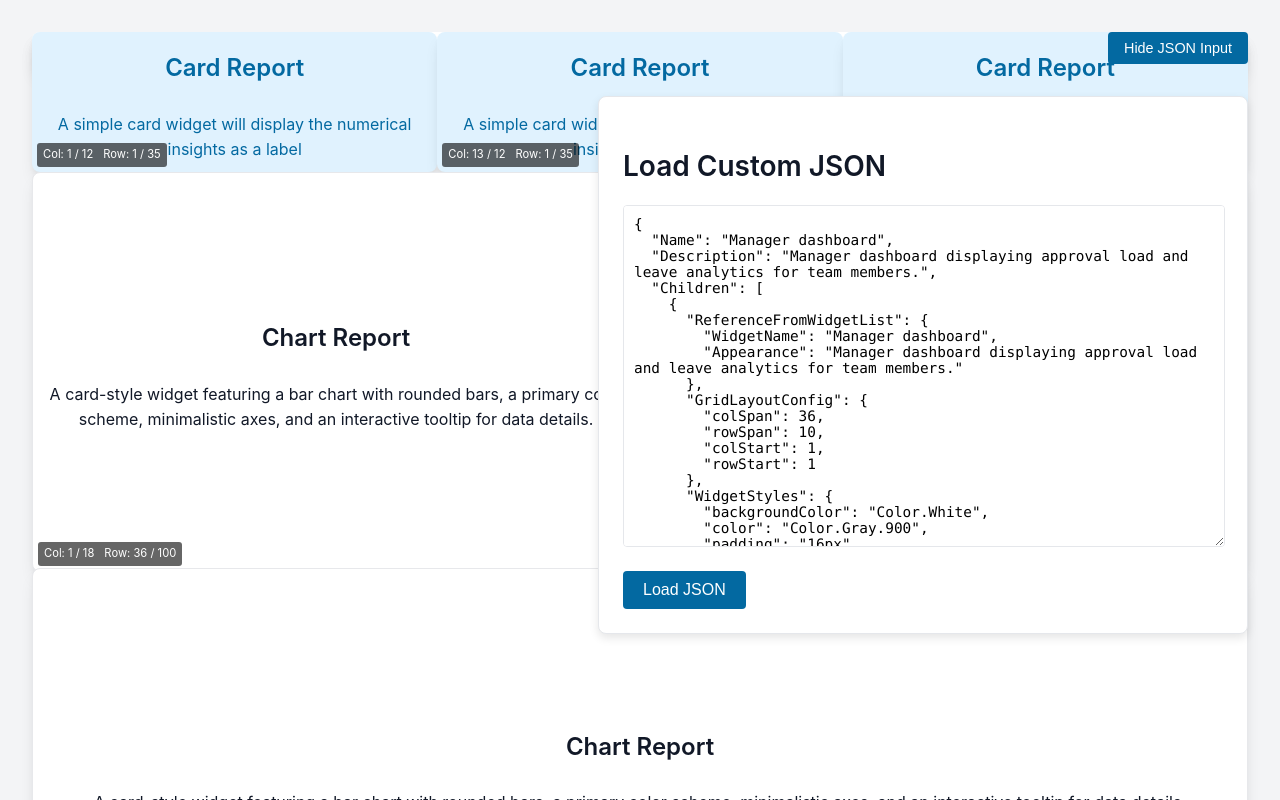
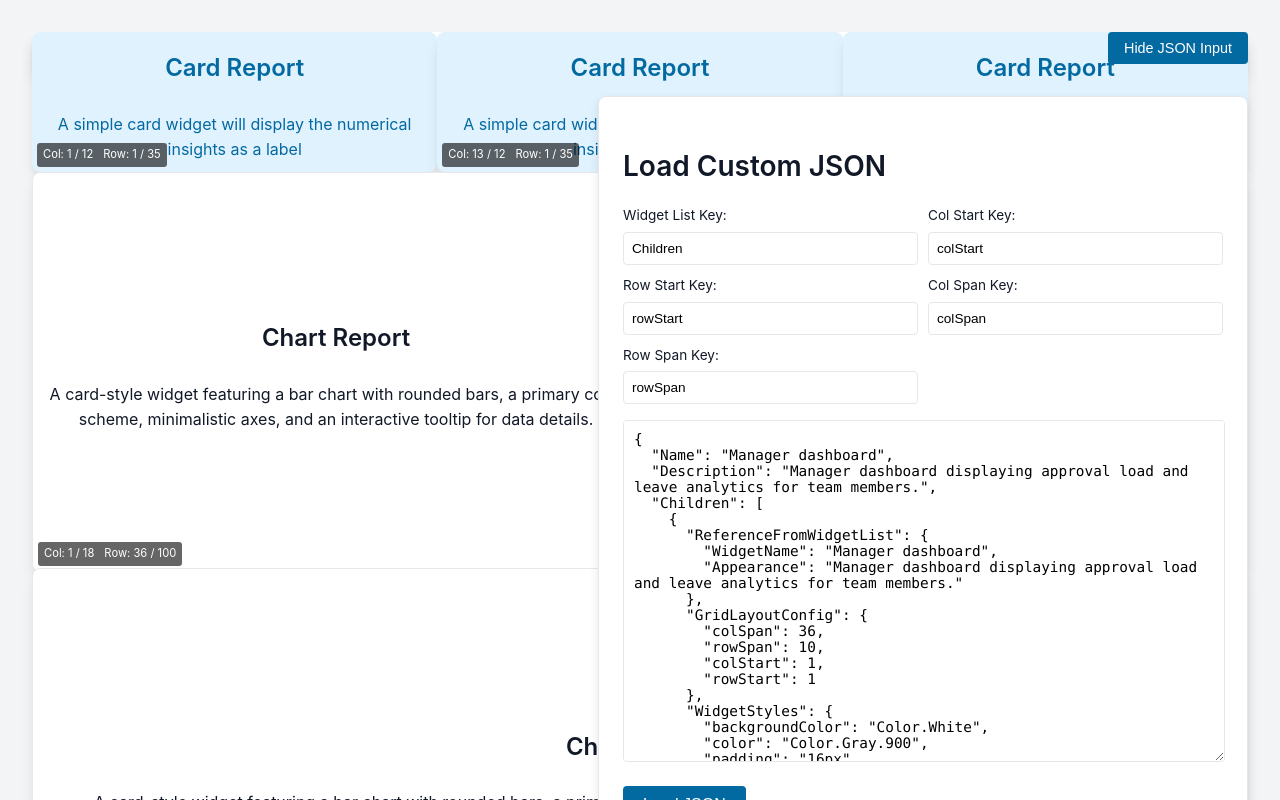
Before and after one commit to satheesh66/grid_preview, a React (Vite) app: page / in a window 1280 px wide. Both pictures are taken after a click on the button "Show JSON Input". Shown: the top 800 px of the page. Built offline with nearby package versions, Linux system fonts and the light colour scheme.

Commit message:
Feat: Allow configurable JSON keys for widget list and grid properties

```diff
--- a/src/App.css
+++ b/src/App.css
@@ -1,6 +1,8 @@
 .dashboard {
   padding: 2rem;
   position: relative; /* Added for positioning context */
+  max-width: 1400px; /* Max width for centering */
+  margin: 0 auto; /* Center the dashboard */
 }
 
 .json-toggle-section {
@@ -48,12 +50,34 @@
   color: var(--color-gray-900);
 }
 
+.key-config-section {
+  display: grid;
+  grid-template-columns: 1fr 1fr;
+  gap: 10px;
+  margin-bottom: 1rem;
+}
+
+.key-config-section label {
+  display: flex;
+  flex-direction: column;
+  font-size: 0.85rem;
+  color: var(--color-gray-900);
+}
+
+.key-config-section input[type="text"] {
+  padding: 8px;
+  border: 1px solid var(--color-gray-200);
+  border-radius: 4px;
+  font-size: 0.85rem;
+  margin-top: 5px;
+}
+
 .json-input-section textarea {
   width: calc(100% - 20px); /* Adjust for padding */
   padding: 10px;
   border: 1px solid var(--color-gray-200);
   border-radius: 4px;
-  font-family: "Fira Code", "Consolas", monospace;
+  font-family: 'Fira Code', 'Consolas', monospace;
   font-size: 0.9rem;
   margin-bottom: 1rem;
   resize: vertical;
@@ -98,8 +122,7 @@
 }
 
 .widget {
-  box-shadow: 0 10px 15px -3px rgba(0, 0, 0, 0.1),
-    0 4px 6px -2px rgba(0, 0, 0, 0.05);
+  box-shadow: 0 10px 15px -3px rgba(0, 0, 0, 0.1), 0 4px 6px -2px rgba(0, 0, 0, 0.05);
   border-radius: 8px;
   display: flex;
   flex-direction: column;
@@ -159,10 +182,7 @@
   }
 
   .grid-container {
-    grid-template-columns: repeat(
-      auto-fit,
-      minmax(200px, 1fr)
-    ); /* Reflow widgets */
+    grid-template-columns: repeat(auto-fit, minmax(200px, 1fr)); /* Reflow widgets */
     margin-top: 1rem; /* Add some top margin */
   }
 
--- a/src/App.jsx
+++ b/src/App.jsx
@@ -1,4 +1,3 @@
-
 import React, { useState } from 'react';
 import initialData from './data.json';
 import Widget from './components/Widget';
@@ -8,7 +7,14 @@ const App = () => {
   const [jsonData, setJsonData] = useState(initialData);
   const [jsonInput, setJsonInput] = useState(JSON.stringify(initialData, null, 2));
   const [error, setError] = useState(null);
-  const [showJsonInput, setShowJsonInput] = useState(false); // New state for visibility
+  const [showJsonInput, setShowJsonInput] = useState(false);
+
+  // New state variables for configurable keys
+  const [widgetListKey, setWidgetListKey] = useState("Children");
+  const [colStartKey, setColStartKey] = useState("colStart");
+  const [rowStartKey, setRowStartKey] = useState("rowStart");
+  const [colSpanKey, setColSpanKey] = useState("colSpan");
+  const [rowSpanKey, setRowSpanKey] = useState("rowSpan");
 
   const handleJsonChange = (event) => {
     setJsonInput(event.target.value);
@@ -17,12 +23,13 @@ const App = () => {
   const loadJson = () => {
     try {
       const parsedData = JSON.parse(jsonInput);
-      if (!parsedData.Children || !Array.isArray(parsedData.Children)) {
-        throw new Error("Invalid JSON structure: 'Children' array is missing or not an array.");
+      // Use the dynamic widgetListKey
+      if (!parsedData[widgetListKey] || !Array.isArray(parsedData[widgetListKey])) {
+        throw new Error(`Invalid JSON structure: '${widgetListKey}' array is missing or not an array.`);
       }
       setJsonData(parsedData);
       setError(null);
-      setShowJsonInput(false); // Hide input after loading
+      setShowJsonInput(false);
     } catch (e) {
       setError("Invalid JSON: " + e.message);
       console.error("JSON parsing error:", e);
@@ -33,7 +40,8 @@ const App = () => {
     setShowJsonInput(!showJsonInput);
   };
 
-  const { Children } = jsonData;
+  // Use the dynamic widgetListKey to get the children array
+  const children = jsonData[widgetListKey] || [];
 
   return (
     <div className="dashboard">
@@ -46,6 +54,23 @@ const App = () => {
       {showJsonInput && (
         <div className="json-input-section">
           <h2>Load Custom JSON</h2>
+          <div className="key-config-section">
+            <label>Widget List Key:
+              <input type="text" value={widgetListKey} onChange={(e) => setWidgetListKey(e.target.value)} />
+            </label>
+            <label>Col Start Key:
+              <input type="text" value={colStartKey} onChange={(e) => setColStartKey(e.target.value)} />
+            </label>
+            <label>Row Start Key:
+              <input type="text" value={rowStartKey} onChange={(e) => setRowStartKey(e.target.value)} />
+            </label>
+            <label>Col Span Key:
+              <input type="text" value={colSpanKey} onChange={(e) => setColSpanKey(e.target.value)} />
+            </label>
+            <label>Row Span Key:
+              <input type="text" value={rowSpanKey} onChange={(e) => setRowSpanKey(e.target.value)} />
+            </label>
+          </div>
           <textarea
             value={jsonInput}
             onChange={handleJsonChange}
@@ -58,11 +83,16 @@ const App = () => {
         </div>
       )}
 
-      {/* Removed section-divider */}
-
       <div className="grid-container">
-        {Children.map((widget) => (
-          <Widget key={widget.WidgetMetadata.FlowId} widget={widget} />
+        {children.map((widget, index) => (
+          <Widget
+            key={widget.WidgetMetadata ? widget.WidgetMetadata.FlowId : index}
+            widget={widget}
+            colStartKey={colStartKey}
+            rowStartKey={rowStartKey}
+            colSpanKey={colSpanKey}
+            rowSpanKey={rowSpanKey}
+          />
         ))}
       </div>
     </div>
--- a/src/components/Widget.jsx
+++ b/src/components/Widget.jsx
@@ -1,8 +1,9 @@
+
 import { getCssVar } from '../utils/styleUtils';
 import { getWidgetGridStyles } from '../utils/gridUtils';
 
-const Widget = ({ widget }) => {
-  const gridStyles = getWidgetGridStyles(widget.GridLayoutConfig);
+const Widget = ({ widget, colStartKey, rowStartKey, colSpanKey, rowSpanKey }) => {
+  const gridStyles = getWidgetGridStyles(widget.GridLayoutConfig, colStartKey, rowStartKey, colSpanKey, rowSpanKey);
   const inlineStyles = {
     backgroundColor: getCssVar(widget.WidgetStyles.backgroundColor),
     color: getCssVar(widget.WidgetStyles.color),
@@ -11,7 +12,10 @@ const Widget = ({ widget }) => {
     border: widget.WidgetStyles.border,
   };
 
-  const { colStart, rowStart, colSpan, rowSpan } = widget.GridLayoutConfig;
+  const colStart = widget.GridLayoutConfig[colStartKey];
+  const rowStart = widget.GridLayoutConfig[rowStartKey];
+  const colSpan = widget.GridLayoutConfig[colSpanKey];
+  const rowSpan = widget.GridLayoutConfig[rowSpanKey];
 
   return (
     <div className="widget" style={{ ...gridStyles, ...inlineStyles }}>
--- a/src/utils/gridUtils.js
+++ b/src/utils/gridUtils.js
@@ -1,5 +1,10 @@
-export const getWidgetGridStyles = (gridLayoutConfig) => {
-  const { colStart, rowStart, colSpan, rowSpan } = gridLayoutConfig;
+
+export const getWidgetGridStyles = (gridLayoutConfig, colStartKey, rowStartKey, colSpanKey, rowSpanKey) => {
+  const colStart = gridLayoutConfig[colStartKey];
+  const rowStart = gridLayoutConfig[rowStartKey];
+  const colSpan = gridLayoutConfig[colSpanKey];
+  const rowSpan = gridLayoutConfig[rowSpanKey];
+
   return {
     gridColumnStart: colStart,
     gridColumnEnd: `span ${colSpan}`,
```
